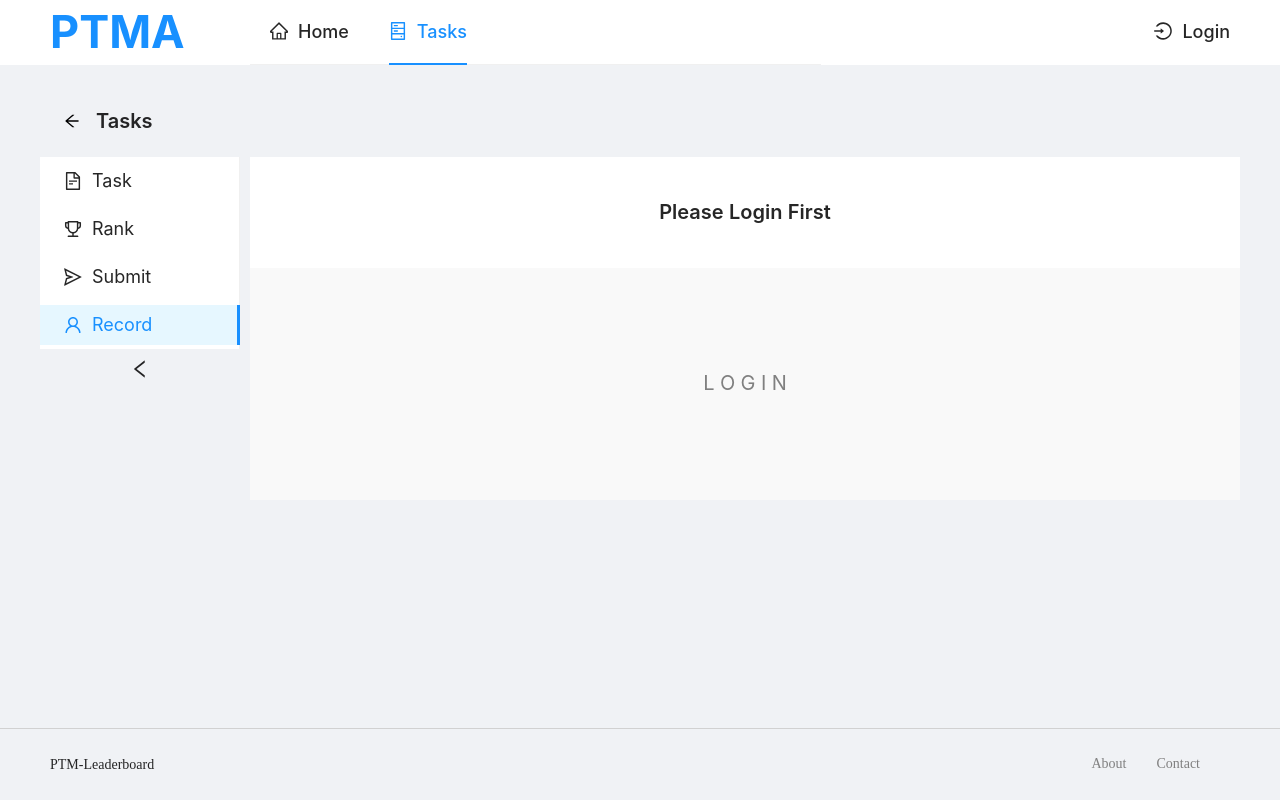
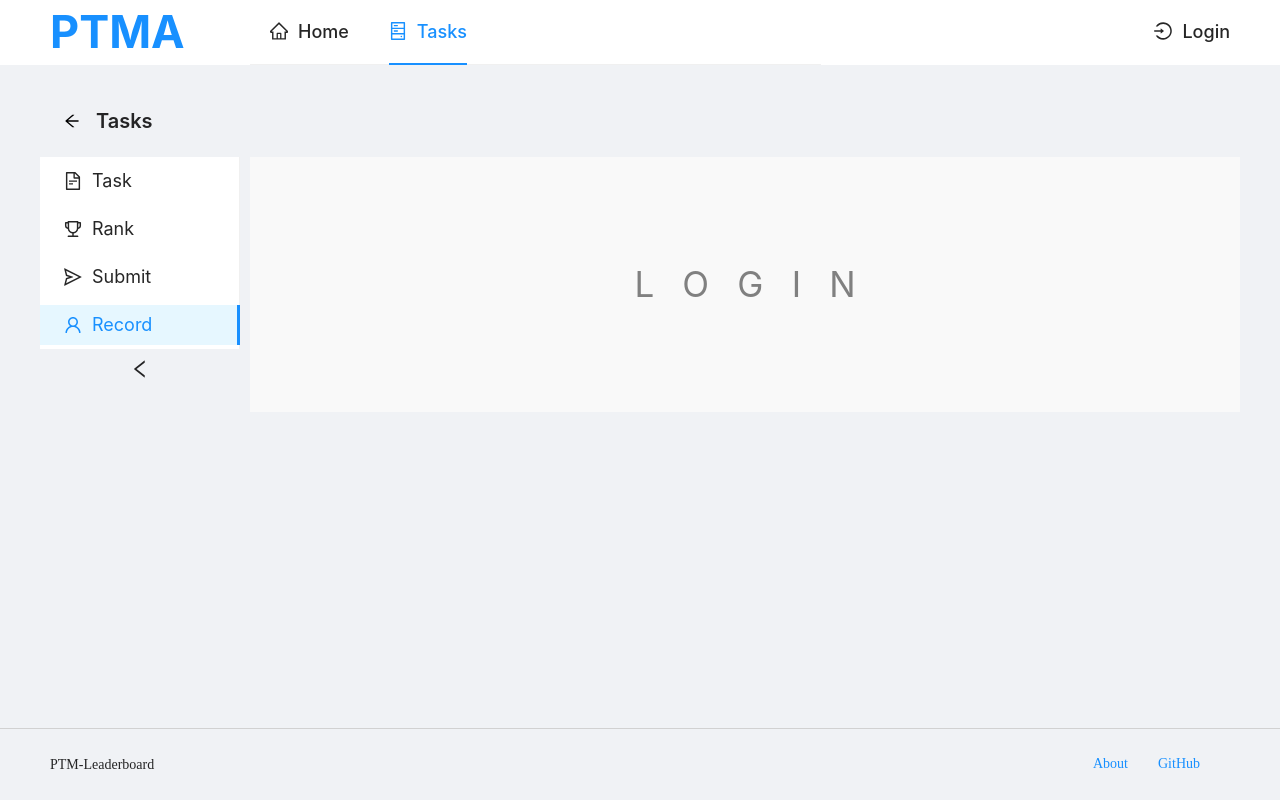
Before and after one commit to lbaf23/ptm-leaderboard, a React (Create React App) app in the folder web/: page /home/tasks/1/record in a window 1280 px wide. Built offline with nearby package versions, Linux system fonts and the light colour scheme; no server answers.

Commit message:
feat: improve ui

```diff
--- a/web/src/pages/home/Home.jsx
+++ b/web/src/pages/home/Home.jsx
@@ -62,16 +62,12 @@ function Home() {
           <Button type="text" icon={<EditOutlined />} onClick={handleEdit}/>
         }
       </div>
-      <div style={{textAlign: 'left', marginTop: '20px', marginLeft: '60px', marginRight: '60px'}}>
+      <div style={{textAlign: 'left', marginTop: '20px', marginBottom: '20px', marginLeft: '60px', marginRight: '60px'}}>
         {editing ?
           <MDEditor value={content} onChange={handleChange} height="100%" /> :
           <MDEditor.Markdown source={content} />
         }
       </div>
-      <p className="bt-content">
-        <Button>PAPER</Button>&nbsp;&nbsp;&nbsp;
-        <Button>STARTER CODE</Button>
-      </p>
     </Card>
   )
 }
--- a/web/src/pages/layout/component/FooterBar.jsx
+++ b/web/src/pages/layout/component/FooterBar.jsx
@@ -1,4 +1,5 @@
 import React from "react";
+import { Link } from "react-router-dom"
 
 import './footerbar.css'
 
@@ -7,9 +8,13 @@ function FooterBar() {
     <div className="footer-bar">
       <span className="title">PTM-Leaderboard</span>
       <span className="right">
-                <span className="right-span">About</span>
-                <span className="right-span">Contact</span>
-            </span>
+        <span className="right-span">
+          <a href="https://github.com/lbaf23/ptm-leaderboard">About</a>
+        </span>
+        <span className="right-span">
+          <a href="https://github.com/lbaf23/ptm-leaderboard">GitHub</a>
+        </span>
+      </span>
     </div>
   )
 }
--- a/web/src/pages/layout/component/NeedLogin.jsx
+++ b/web/src/pages/layout/component/NeedLogin.jsx
@@ -6,11 +6,12 @@ import "./needlogin.css"
 function NeedLogin(obj) {
   return (
     <div className="need-login">
-      <div className="title">
-        Please Login First
-      </div>
       <div onClick={obj.userLogin} className="login">
-        L O G I N
+        L&nbsp;&nbsp;
+        O&nbsp;&nbsp;
+        G&nbsp;&nbsp;
+        I&nbsp;&nbsp;
+        N
       </div>
     </div>
   )
--- a/web/src/pages/layout/component/needlogin.css
+++ b/web/src/pages/layout/component/needlogin.css
@@ -10,7 +10,7 @@
 }
 
 .need-login .login{
-    font-size: 20px;
+    font-size: 35px;
     color: gray;
     text-align: center;
     background-color: rgba(246, 246, 246, 0.68);
```
